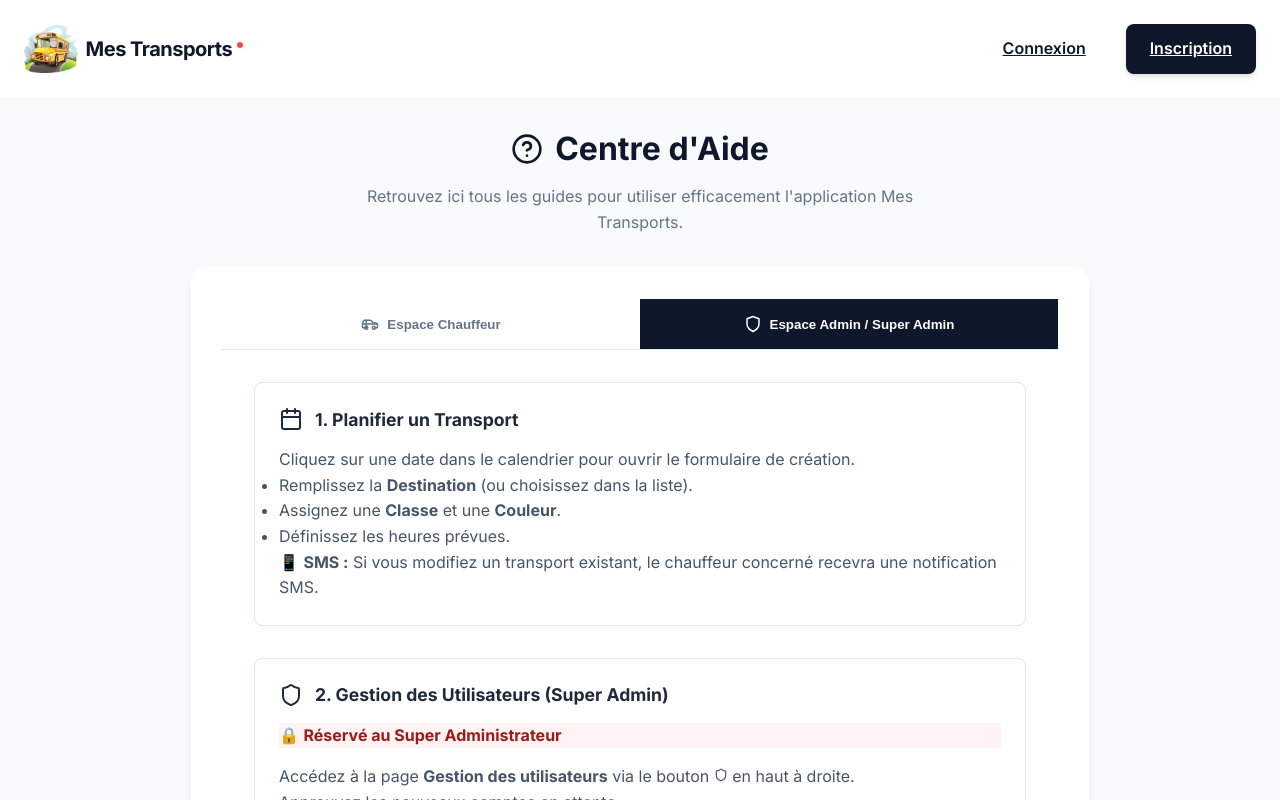
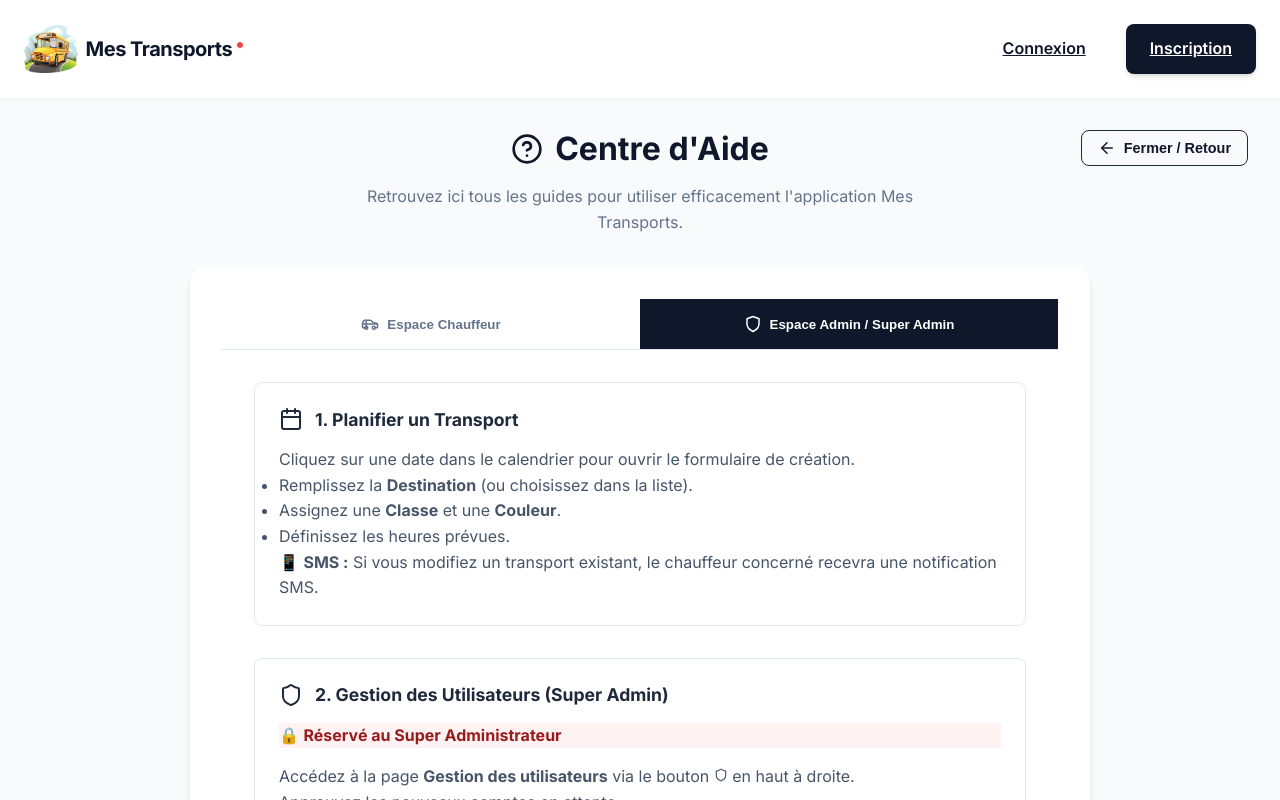
Before and after one commit to legagneurdeveloppement-create/mes-transports-2026, a React (Vite) app: page /help in a window 1280 px wide. Shown: the top 800 px of the page. Built offline with nearby package versions, Linux system fonts and the light colour scheme; no server answers.

Commit message:
UI: Add exit button to Help page

```diff
--- a/src/pages/Help.jsx
+++ b/src/pages/Help.jsx
@@ -1,4 +1,5 @@
 import { useState } from 'react'
+import { useNavigate } from 'react-router-dom'
 import Navbar from '../components/layout/Navbar'
 import {
     Calendar, CheckCircle, XCircle, Clock, MapPin,
@@ -9,13 +10,30 @@ import { useAuth } from '../context/AuthContext'
 
 export default function Help() {
     const { user } = useAuth()
+    const navigate = useNavigate()
     const [activeTab, setActiveTab] = useState(user?.role === 'CHAUFFEUR' ? 'chauffeur' : 'admin')
 
     return (
         <div style={{ background: 'var(--bg)', minHeight: '100vh' }}>
             <Navbar />
             <div className="container" style={{ padding: '2rem' }}>
-                <header style={{ marginBottom: '2rem', textAlign: 'center' }}>
+                <header style={{ marginBottom: '2rem', textAlign: 'center', position: 'relative' }}>
+                    <button
+                        onClick={() => navigate('/dashboard')}
+                        style={{
+                            position: 'absolute',
+                            right: 0,
+                            top: 0,
+                            padding: '0.5rem 1rem',
+                            display: 'flex',
+                            alignItems: 'center',
+                            gap: '0.5rem',
+                            fontSize: '0.9rem'
+                        }}
+                        className="btn btn-outline"
+                    >
+                        <ArrowRight size={18} style={{ transform: 'rotate(180deg)' }} /> Fermer / Retour
+                    </button>
                     <h1 style={{ display: 'flex', alignItems: 'center', justifyContent: 'center', gap: '0.75rem', color: 'var(--primary)', marginBottom: '1rem' }}>
                         <HelpCircle size={32} /> Centre d'Aide
                     </h1>
```
